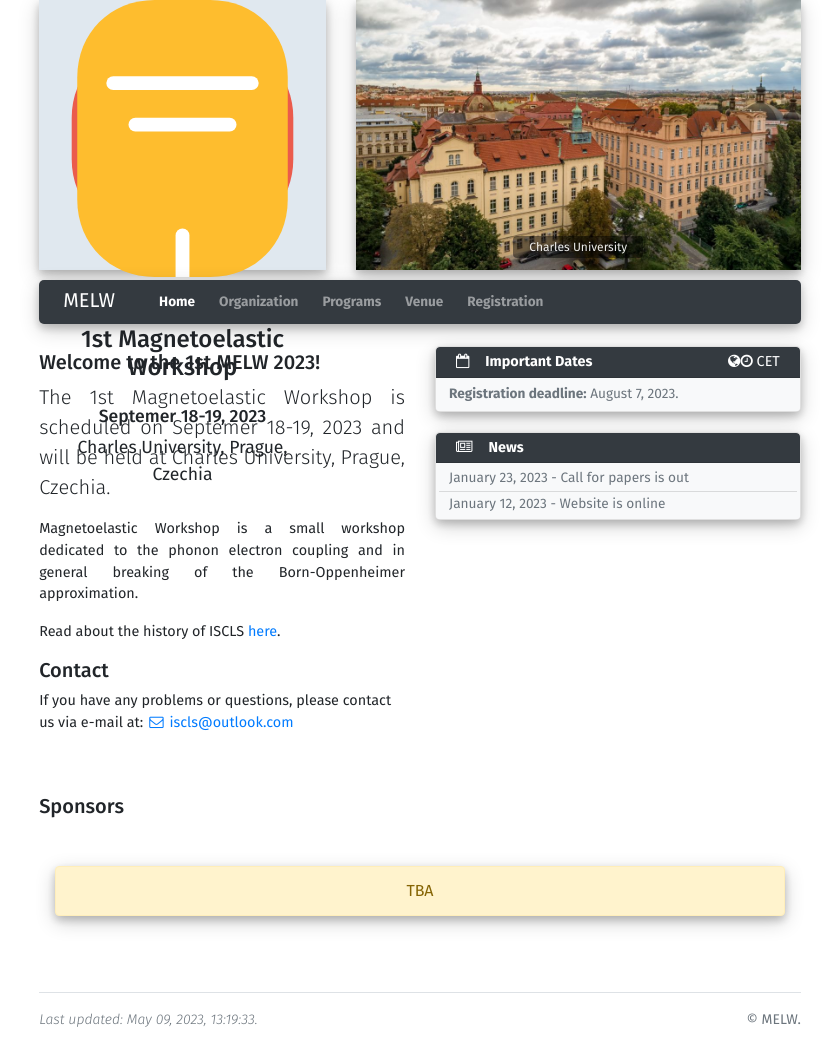
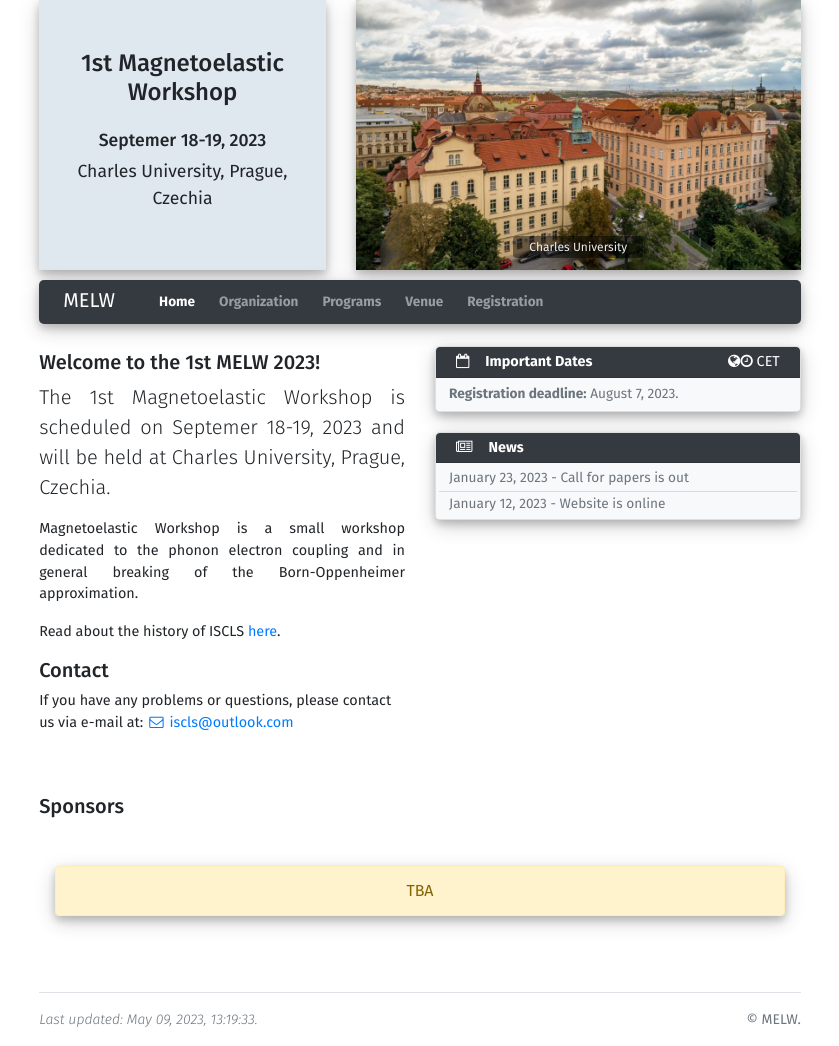
Before and after one commit to me2d09/melworkshop, a Jekyll site: the page built from index.md, in a window 1280 px wide. Shown: the whole page, without its empty margins (220-1059 px from the left). Built offline with Jekyll 4.4.1, drawn with Linux system fonts in a browser that asks for light colours.

Commit message:
Remove test logo

```diff
--- a/_data/conference.yml
+++ b/_data/conference.yml
@@ -16,7 +16,7 @@ date: Septemer 18-19, 2023
 location: Charles University, Prague
 country: Czechia
 
-logo_path: "./assets/images/logo.svg"
+logo_path: "" #"./assets/images/logo.svg"
 slideshow:
   - id: 0
     image_path: ./assets/images/slideshow/1-cuni.jpg
```
Also changed, not shown: assets/images/logo.svg (deleted).
